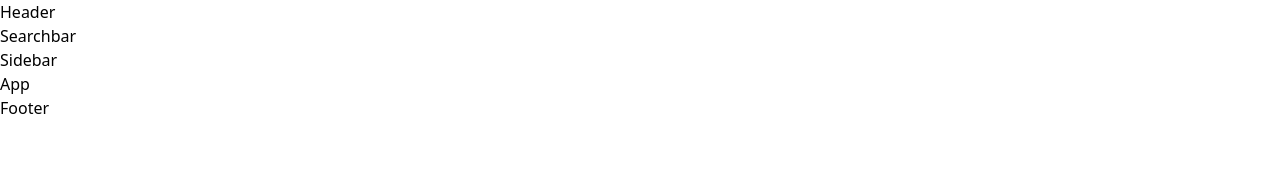
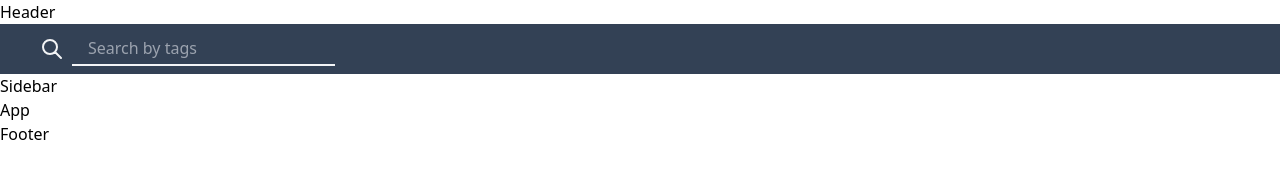
Before and after one commit to tlvu93/2_cookbook-frontend, a website built with Vite: page index.html in a window 1280 px wide. Built offline with nearby package versions, Linux system fonts and the light colour scheme.

Commit message:
Add Searchbar

```diff
--- a/index.html
+++ b/index.html
@@ -10,7 +10,35 @@
     <div>Header</div>
 
     <!-- Searchbar -->
-    <div>Searchbar</div>
+    <div class="bg-slate-700 text-gray-100">
+      <div class="max-w-7xl mx-auto px-2 sm:px-6 lg:px-8">
+        <div
+          class="flex-1 flex items-center justify-center sm:items-stretch sm:justify-start"
+        >
+          <div class="flex-shrink-0 flex p-2 space-x-2 items-center">
+            <svg
+              xmlns="http://www.w3.org/2000/svg"
+              class="h-6 w-auto"
+              fill="none"
+              viewBox="0 0 24 24"
+              stroke="currentColor"
+              stroke-width="2"
+            >
+              <path
+                stroke-linecap="round"
+                stroke-linejoin="round"
+                d="M21 21l-6-6m2-5a7 7 0 11-14 0 7 7 0 0114 0z"
+              />
+            </svg>
+            <input
+              type="text"
+              class="px-4 py-1 bg-slate-700 border-b-gray-100 border-b-2"
+              placeholder="Search by tags"
+            />
+          </div>
+        </div>
+      </div>
+    </div>
 
     <!-- Sidebar -->
     <div>Sidebar</div>
```
